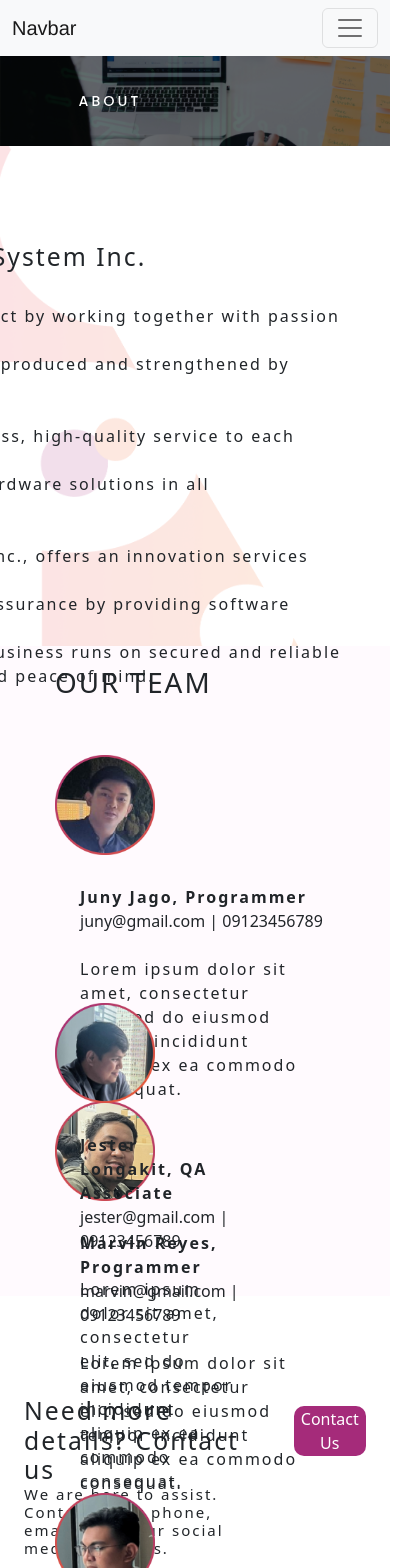
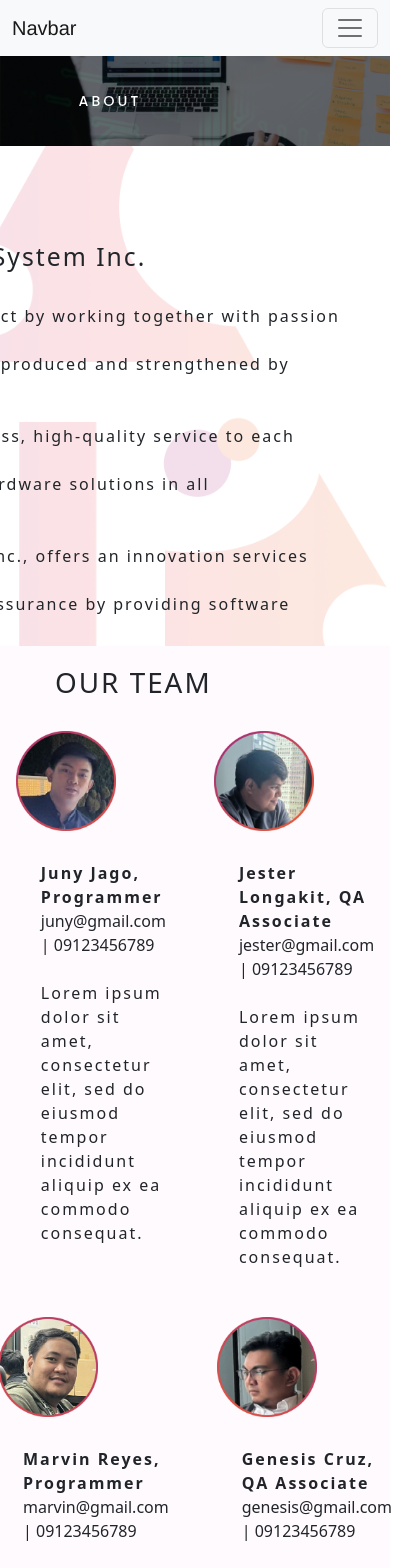
Before and after one commit to dionyyy/pinnacles, a Vue app: page /about in a window 390 px wide. Shown: the top 1568 px of the page, 416 px wide, since content can reach past the window. Built offline with nearby package versions, Linux system fonts and the light colour scheme.

Commit message:
team member responsive

```diff
--- a/src/components/About/AboutUs.vue
+++ b/src/components/About/AboutUs.vue
@@ -3,7 +3,7 @@
         <div class="imgCont">
             <img src="../../../public/Images/About.svg" class="img"/>
         </div>
-        <div class="container">
+        <div class="container-fluid">
             <div class="row d-flex justify-content-center">
                 <div class="textAbout p-5 d-flex justify-content-center">
                     <div class="textHolder mt-5">
@@ -23,16 +23,16 @@
                     </div>
                 </div>
             </div>
-        </div>
+            <div class="row d-flex justify-content-center">
                 <div class="team d-flex justify-content-center">
                     <div class="teamCont">
                         <h1 class="text">OUR TEAM</h1>
-                <div class="left col-lg mt-5">
-                    <div class="upper col-lg">
+                        <div class="d-flex justify-content-center">
+                            <div class="col1 p-4">
                                 <div class="icon">
                                     <img src="../../../public/Images/Juny.png" class="profile"/>
                                 </div>
-                        <div class="textIcon col-lg">
+                                <div class="textIcon">
                                     <b class="text">Juny Jago, Programmer<br></b>juny@gmail.com | 09123456789
                                     <br><br>
                                     <text class="text">
@@ -42,11 +42,27 @@
                                     </text>
                                 </div>
                             </div>
-                    <div class="lower col-lg">
-                        <div class="icon col-lg">
+                            <div class="col1 p-4" >
+                                <div class="icon">
+                                    <img src="../../../public/Images/Jester.png" class="profile"/>
+                                </div>
+                                <div class="textIcon">
+                                    <b class="text">Jester Longakit, QA Associate<br></b>jester@gmail.com | 09123456789
+                                    <br><br>
+                                    <text class="text">
+                                        Lorem ipsum dolor sit amet, consectetur<br>
+                                        elit, sed do eiusmod tempor incididunt<br>
+                                        aliquip ex ea commodo consequat.
+                                    </text>
+                                </div>
+                            </div>
+                        </div>
+                        <div class="d-flex justify-content-center">
+                            <div class="col1 p-4">
+                                <div class="icon">
                                     <img src="../../../public/Images/Marvin.png" class="profile"/>
                                 </div>
-                        <div class="textIcon col-lg">
+                                <div class="textIcon">
                                     <b class="text">Marvin Reyes, Programmer<br></b>marvin@gmail.com | 09123456789
                                     <br><br>
                                     <text class="text">
@@ -56,27 +72,11 @@
                                     </text>
                                 </div>
                             </div>
-                </div>
-                <div class="right col-lg mt-5">
-                    <div class="upper col-lg">
-                        <div class="icon col-lg">
-                            <img src="../../../public/Images/Jester.png" class="profile"/>
-                        </div>
-                        <div class="textIcon col-lg">
-                            <b class="text">Jester Longakit, QA Associate<br></b>jester@gmail.com | 09123456789
-                            <br><br>
-                            <text class="text">
-                                Lorem ipsum dolor sit amet, consectetur<br>
-                                elit, sed do eiusmod tempor incididunt<br>
-                                aliquip ex ea commodo consequat.
-                            </text>
-                        </div>
-                    </div>
-                    <div class="lower col-lg">
-                        <div class="icon col-lg">
+                            <div class="col1 p-4">
+                                <div class="icon">
                                     <img src="../../../public/Images/Genesis.png" class="profile"/>
                                 </div>
-                        <div class="textIcon col-lg">
+                                <div class="textIcon">
                                     <b class="text">Genesis Cruz, QA Associate<br></b>genesis@gmail.com | 09123456789
                                     <br><br>
                                     <text class="text">
@@ -89,8 +89,8 @@
                         </div>
                     </div>
                 </div>
-        <div class="container d-flex justify-content-center" style="height:300px;">
-            <div class="row d-flex justify-content-center" style="margin:auto;">
+            </div>
+            <div class="row d-flex justify-content-center" style="margin:auto; overflow:hidden; height:300px;">
                 <div class="cntct d-flex justify-content-center">
                     <h2 class="text font-weight-bold">Need more details? Contact us<br>
                     <p class="text cstM">
@@ -120,7 +120,7 @@
         background: url(../../../public/Images/watermark.png);
         background-size: 800px;
         background-repeat: no-repeat;
-        background-position: 120% 70%;
+        background-position: 90% 70%;
     }
 
     .textHolder{
@@ -135,7 +135,7 @@
     .team{
         background-color: #FFFAFE;
         padding:20px;
-        height:650px;
+        height:auto;
     }
 
     .teamCont{
@@ -189,6 +189,7 @@
     .cntct{
         text-align: left;
         height:100px;
+        margin-top:100px;
     }
 
     .cstM{
```
Lines whose indentation alone changed are shown as unchanged.
